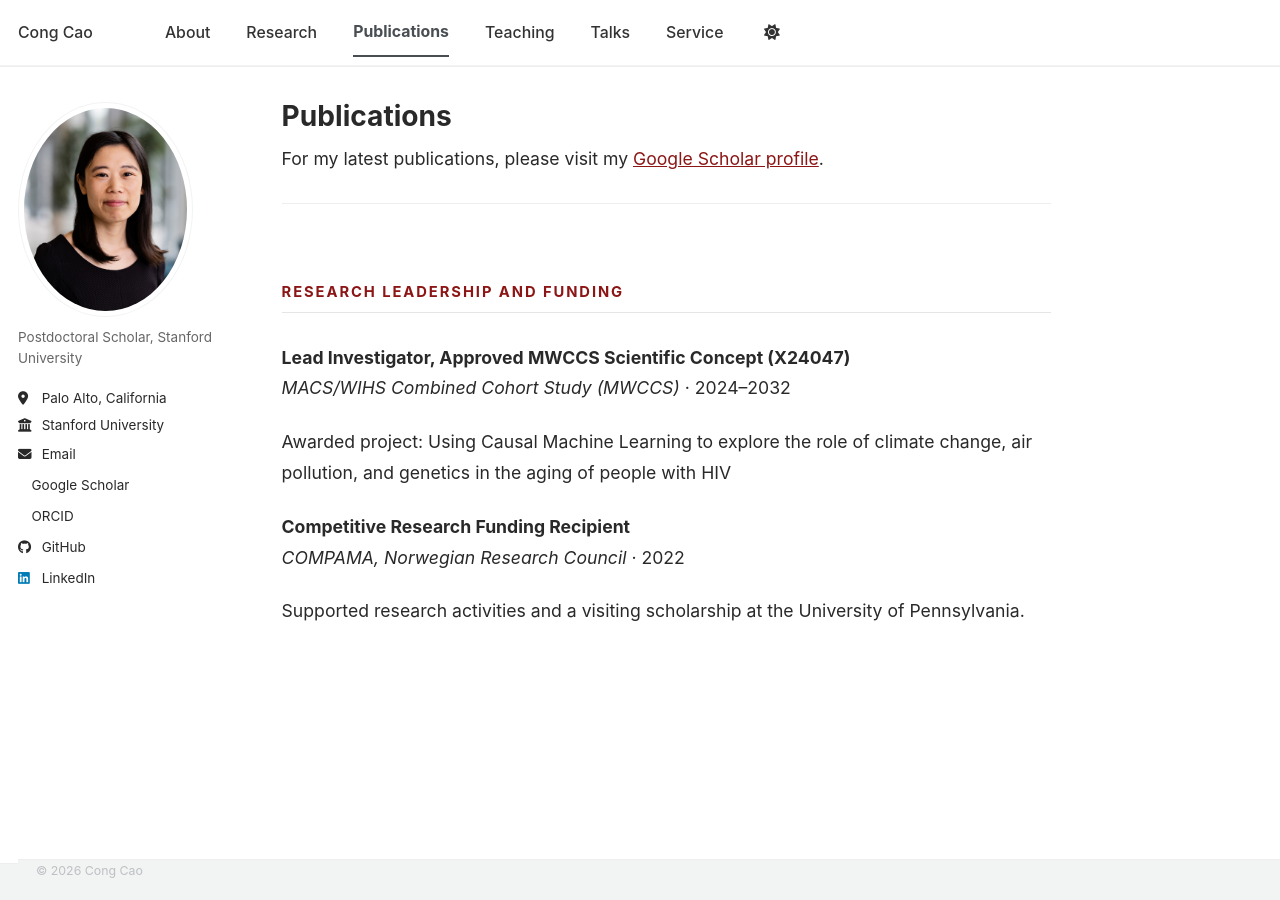
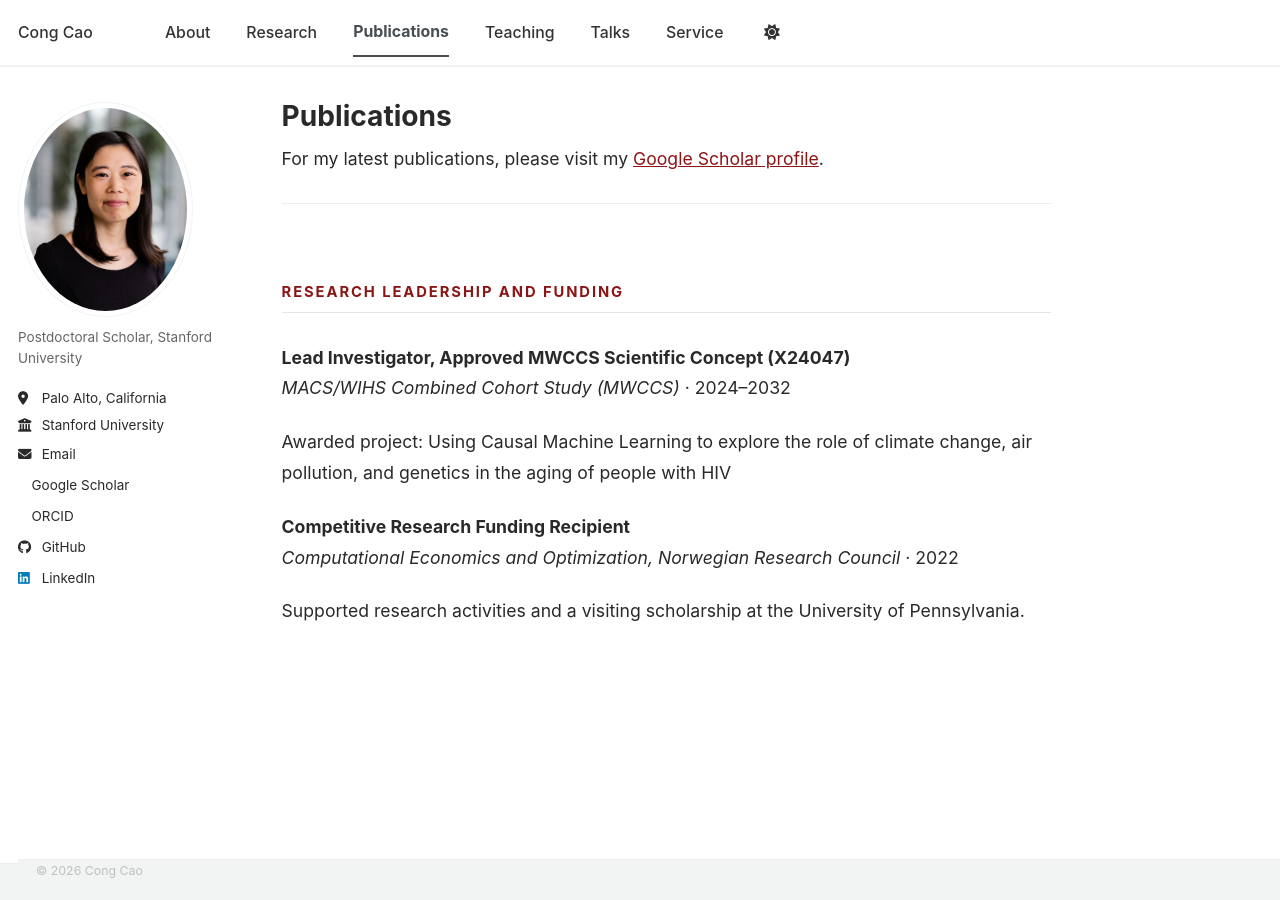
Before and after one commit to congca0/congca0.github.io, a Jekyll site: the page built from publications.md, in a window 1280 px wide. Built offline with Jekyll 4.4.1, drawn with Linux system fonts in a browser that asks for light colours; a style sheet for code colours, icons or effects is not loaded.

Commit message:
Update publications.md

```diff
--- a/publications.md
+++ b/publications.md
@@ -16,6 +16,6 @@ For my latest publications, please visit my [Google Scholar profile](https://sch
 Awarded project: Using Causal Machine Learning to explore the role of climate change, air pollution, and genetics in the aging of people with HIV
 
 **Competitive Research Funding Recipient**
-*COMPAMA, Norwegian Research Council* · 2022
+*Computational Economics and Optimization, Norwegian Research Council* · 2022
 
 Supported research activities and a visiting scholarship at the University of Pennsylvania.
```
